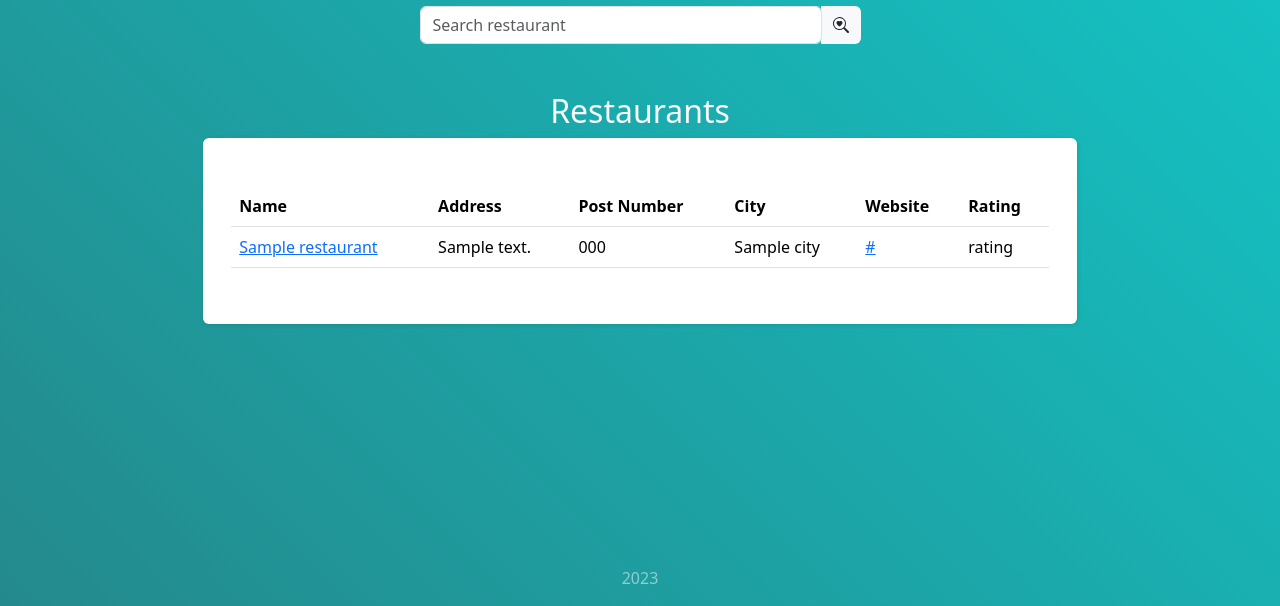
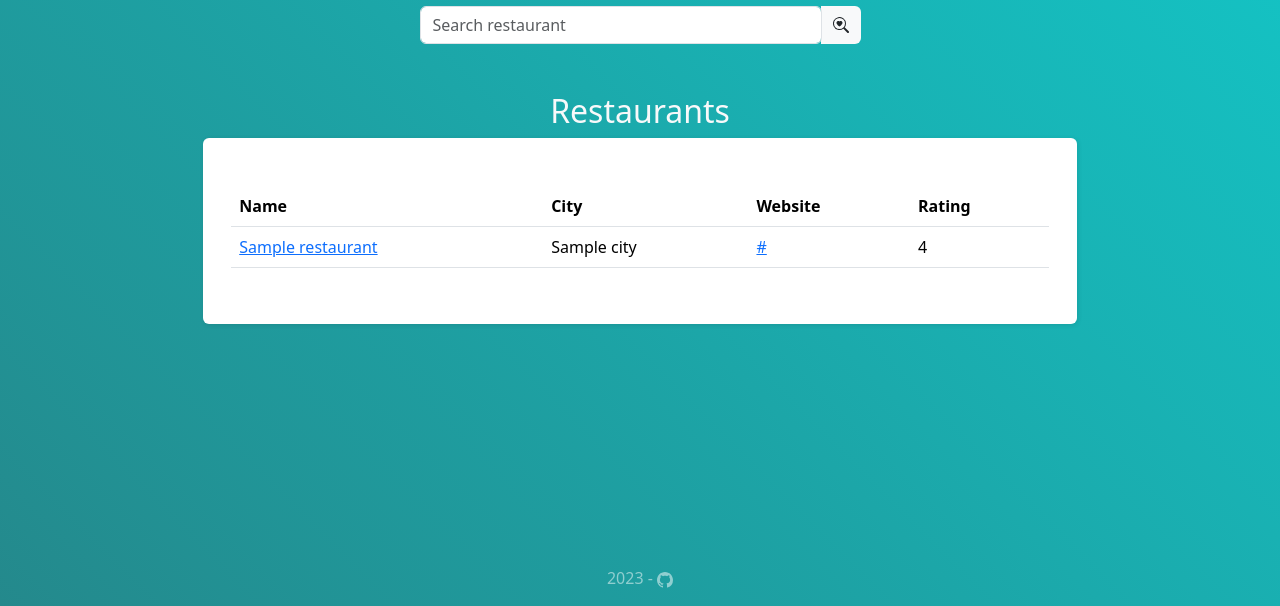
Before and after one commit to rauhja/restaurant-review-app, a Flask app: template templates/restaurants.html in a window 1280 px wide. Shown: the part 194-800 px from the top of the page. Run offline with Flask 3, Linux system fonts and the light colour scheme; the visitor is signed in with stand-in values (Sample User, id 1); the template is opened without the code that fills it: most values are stand-ins (such as "Sample title", 1, 10 or a date in 2020); parts of the project's set-up code (start-up, migrations or seed data) failed here and were passed over.

Commit message:
Get average score from reviews

```diff
--- a/db.py
+++ b/db.py
@@ -2,6 +2,6 @@ from app import app
 from flask_sqlalchemy import SQLAlchemy
 from os import getenv
 
-app.config["SQLALCHEMY_DATABASE_URI"] = getenv("DATABASE_URL").replace("://", "ql://", 1)
-# app.config["SQLALCHEMY_DATABASE_URI"] = getenv("DATABASE_URL")
+# app.config["SQLALCHEMY_DATABASE_URI"] = getenv("DATABASE_URL").replace("://", "ql://", 1)
+app.config["SQLALCHEMY_DATABASE_URI"] = getenv("DATABASE_URL")
 db = SQLAlchemy(app)
--- a/reviews.py
+++ b/reviews.py
@@ -29,3 +29,8 @@ def deletereview(id):
     except:
         return False
     return True
+
+def getscore(id):
+    sql = "SELECT AVG(rating)::numeric(10,2) AS avg_rating FROM reviews WHERE restaurant_id=:id"
+    result = db.session.execute(sql, {"id":id})
+    return result.fetchone()
--- a/routes.py
+++ b/routes.py
@@ -70,11 +70,11 @@ def addrestaurant():
 
 @app.route("/restaurants")
 def listrestaurants():
-    return render_template("restaurants.html", restaurants=restaurants.list())
+    return render_template("restaurants.html", restaurants=restaurants.listall())
 
 @app.route("/restaurants/<int:id>")
 def restaurant(id):
-    return render_template("restaurant.html", restaurant=restaurants.get(id), reviews=reviews.getreview(id))
+    return render_template("restaurant.html", restaurant=restaurants.get(id), reviews=reviews.getreview(id), score=reviews.getscore(id))
 
 @app.route("/deleterestaurant/<int:id>")
 def deleterestaurant(id):
--- a/static/main.css
+++ b/static/main.css
@@ -51,7 +51,7 @@ h1 {
   height:42px;
 }
 
-.login-clean form .btn-primary {
+/* .login-clean form .btn-primary {
   background:#f4476b;
   border:none;
   border-radius:4px;
@@ -64,7 +64,7 @@ h1 {
 
 .login-clean form .btn-primary:hover, .login-clean form .btn-primary:active {
   background:#eb3b60;
-}
+} */
 
 .login-clean form .btn-primary:active {
   transform:translateY(1px);
--- a/templates/base.html
+++ b/templates/base.html
@@ -59,7 +59,9 @@
         </main>
         <footer class="footer mt-auto py-3">
             <div class="container">
-              <span class="text-white-50">2023</span>
+              <span class="text-white-50">2023 - <a href="https://github.com/rauhja/restaurant-review-app" class="text-white-50"><svg xmlns="http://www.w3.org/2000/svg" width="16" height="16" fill="currentColor" class="bi bi-github" viewBox="0 0 16 16">
+                <path d="M8 0C3.58 0 0 3.58 0 8c0 3.54 2.29 6.53 5.47 7.59.4.07.55-.17.55-.38 0-.19-.01-.82-.01-1.49-2.01.37-2.53-.49-2.69-.94-.09-.23-.48-.94-.82-1.13-.28-.15-.68-.52-.01-.53.63-.01 1.08.58 1.23.82.72 1.21 1.87.87 2.33.66.07-.52.28-.87.51-1.07-1.78-.2-3.64-.89-3.64-3.95 0-.87.31-1.59.82-2.15-.08-.2-.36-1.02.08-2.12 0 0 .67-.21 2.2.82.64-.18 1.32-.27 2-.27.68 0 1.36.09 2 .27 1.53-1.04 2.2-.82 2.2-.82.44 1.1.16 1.92.08 2.12.51.56.82 1.27.82 2.15 0 3.07-1.87 3.75-3.65 3.95.29.25.54.73.54 1.48 0 1.07-.01 1.93-.01 2.2 0 .21.15.46.55.38A8.012 8.012 0 0 0 16 8c0-4.42-3.58-8-8-8z"/>
+              </svg></a></span>
             </div>
           </footer>
         <script src="https://cdn.jsdelivr.net/npm/bootstrap@5.3.0-alpha1/dist/js/bootstrap.bundle.min.js" integrity="sha384-w76AqPfDkMBDXo30jS1Sgez6pr3x5MlQ1ZAGC+nuZB+EYdgRZgiwxhTBTkF7CXvN" crossorigin="anonymous"></script>
--- a/templates/login.html
+++ b/templates/login.html
@@ -16,7 +16,7 @@
         <div class="form-group">
           <input class="form-control" type="password" name="password" placeholder="Password" required>
         </div>
-        <div class="form-group">
+        <div class="form-group pt-5">
           <button class="btn btn-primary btn-block" type="submit">Log In</button>
         </div>
       <a href="/signup" class="forgot">Sign Up</a>
--- a/templates/restaurant.html
+++ b/templates/restaurant.html
@@ -11,7 +11,7 @@
       <h6 class="card-subtitle text-muted">{{ restaurant.address }}</h6>
       <p class="card-text">{{ restaurant.postnumber }} {{ restaurant.city }}</p>
       <a href="{{restaurant.website}}"class="card-link">{{ restaurant.website }}</a>
-      <h2 class="sr-only mt-3">Score: </h2>
+      <h2 class="sr-only mt-3">Score: {%if score.avg_rating == None %} No score. {% else %} {{ score.avg_rating }} {%endif%}</h2>
     </div>
     <div class="row mt-3">
         <form class="row g-3" method="post" action="/send">
--- a/templates/restaurants.html
+++ b/templates/restaurants.html
@@ -24,8 +24,6 @@
                 <thead>
                     <tr>
                         <th scope="col">Name</th>
-                        <th scope="col">Address</th>
-                        <th scope="col">Post Number</th>
                         <th scope="col">City</th>
                         <th scope="col">Website</th>
                         <th scope="col">Rating</th>
@@ -38,11 +36,9 @@
                     {% for restaurant in restaurants %}
                     <tr>
                         <td><a href="/restaurants/{{ restaurant.id }}">{{ restaurant.name }}</a></td>
-                        <td>{{ restaurant.address }}</td>
-                        <td>{{ restaurant.postnumber }}</td>
                         <td>{{ restaurant.city }}</td>
                         <td><a href="{{restaurant.website}}">{{ restaurant.website }}</a></td>
-                        <td>rating</td>
+                        <td>{%if restaurant.avg_rating == None %} - {% else %} {{ restaurant.avg_rating }} {%endif%}</td>
                         {% if session.user_role == 1 %}
                         <td>
                             <a href="{{url_for('deleterestaurant', id=restaurant.id)}}" class="btn btn-danger">Delete</a>
--- a/templates/signup.html
+++ b/templates/signup.html
@@ -19,7 +19,7 @@
         <div class="form-group">
             <input class="form-control" type="password" name="password2" placeholder="Repeat your password" required>
         </div>
-        <div class="form-group">
+        <div class="form-group pt-5">
           <button class="btn btn-primary btn-block" type="submit">Sign Up</button>
         </div>
     </form>
```
Also changed, not shown: restaurants.py (+6 -1 lines), README.md.
